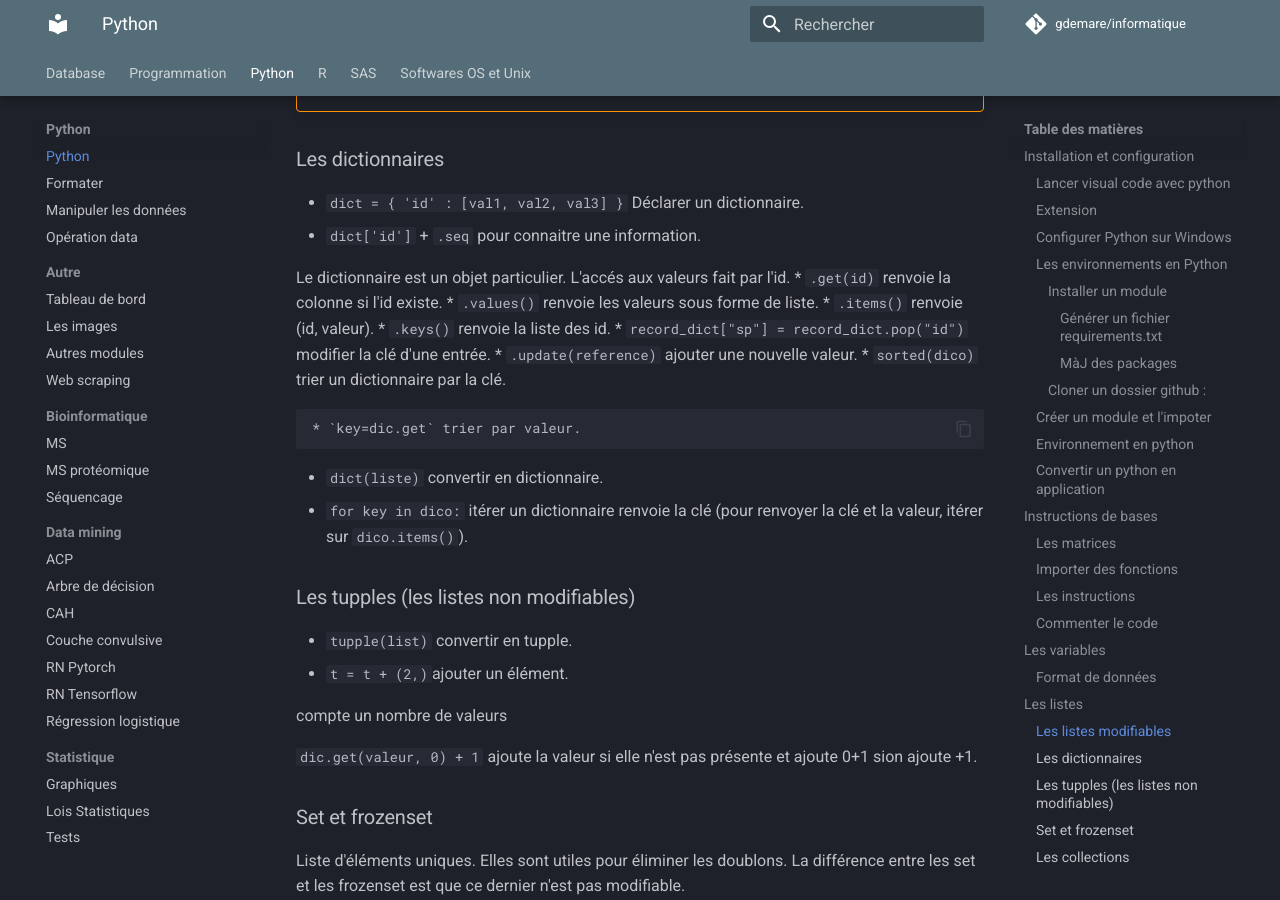
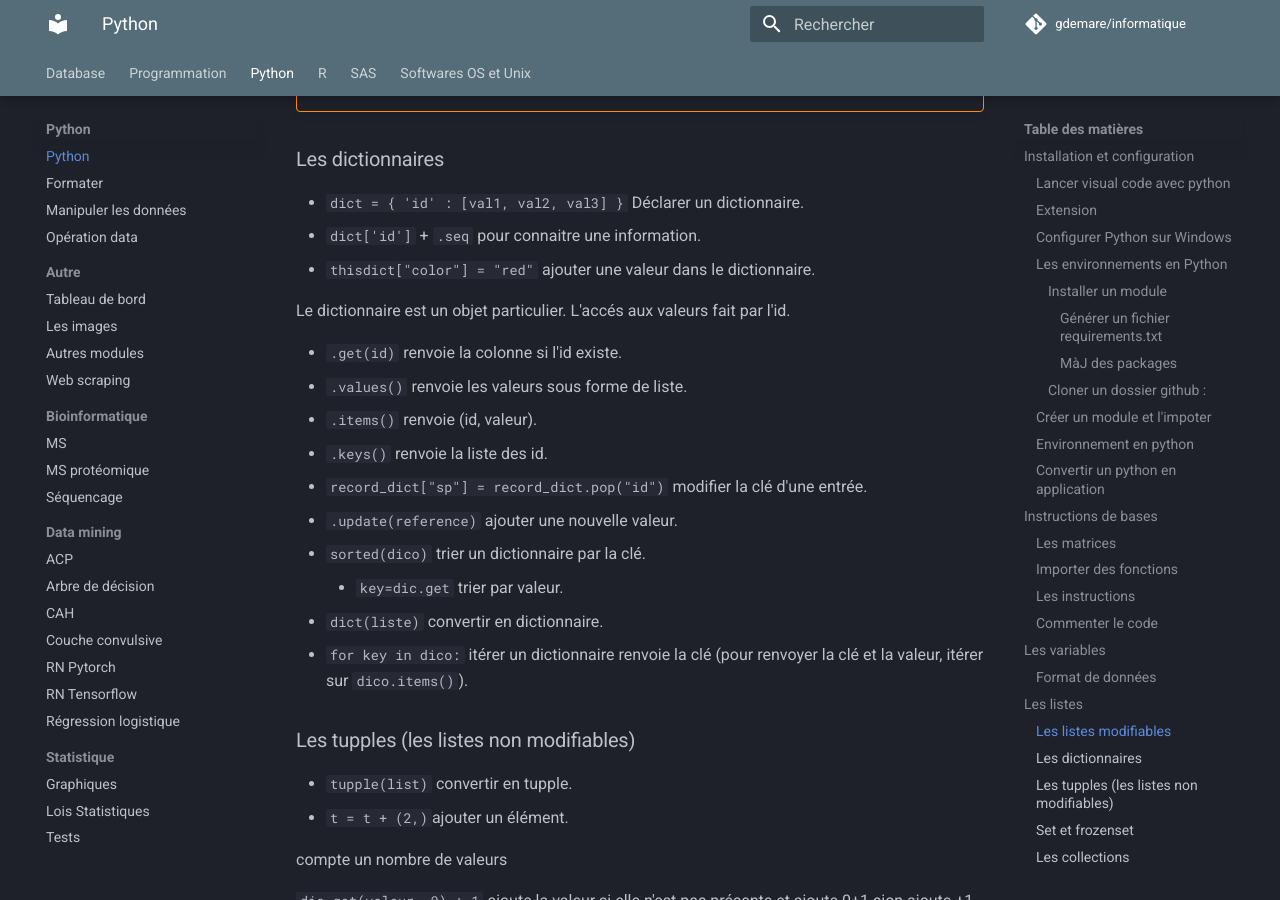
Before and after one commit to gdemare/Informatique, an MkDocs documentation site: the page built from docs/python/python_py.md, in a window 1280 px wide and 900 px high, scrolled down 5619 px. Built offline with MkDocs 1.6.1 and Material for MkDocs 9.7.7, drawn with Linux system fonts in a browser that asks for light colours; comment, search, counter and statistics services are not loaded.

Commit message:
Update python_py.md

```diff
--- a/docs/python/python_py.md
+++ b/docs/python/python_py.md
@@ -209,8 +209,10 @@ Non modifiable		| tupple	| frozenset
 
 * `dict = { 'id' : [val1, val2, val3] }` Déclarer un dictionnaire.
 * `dict['id']` + `.seq` pour connaitre une information.
+* `thisdict["color"] = "red"` ajouter une valeur dans le dictionnaire.
 
 Le dictionnaire est un objet particulier. L'accés aux valeurs fait par l'id.
+
 * `.get(id)` renvoie la colonne si l'id existe.
 * `.values()` renvoie les valeurs sous forme de liste.
 * `.items()` renvoie (id, valeur).
```
